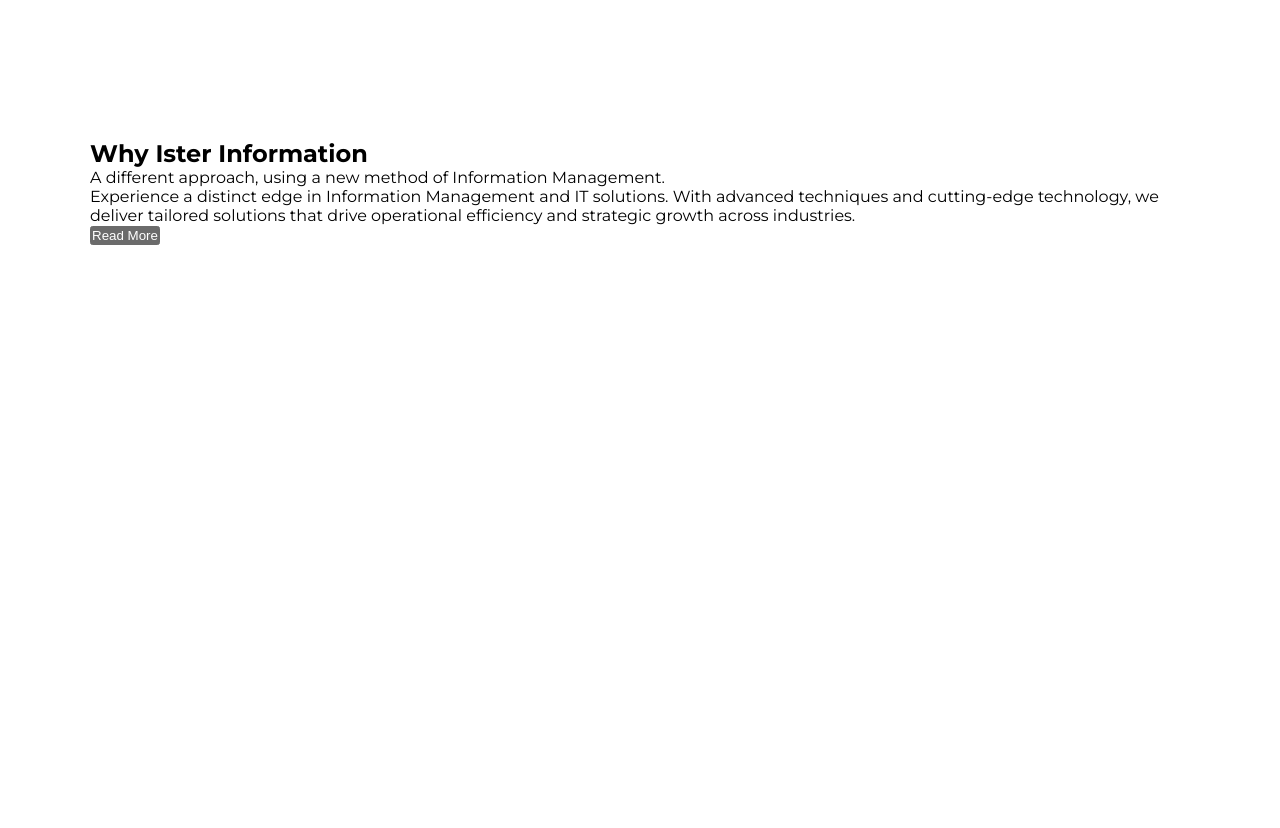
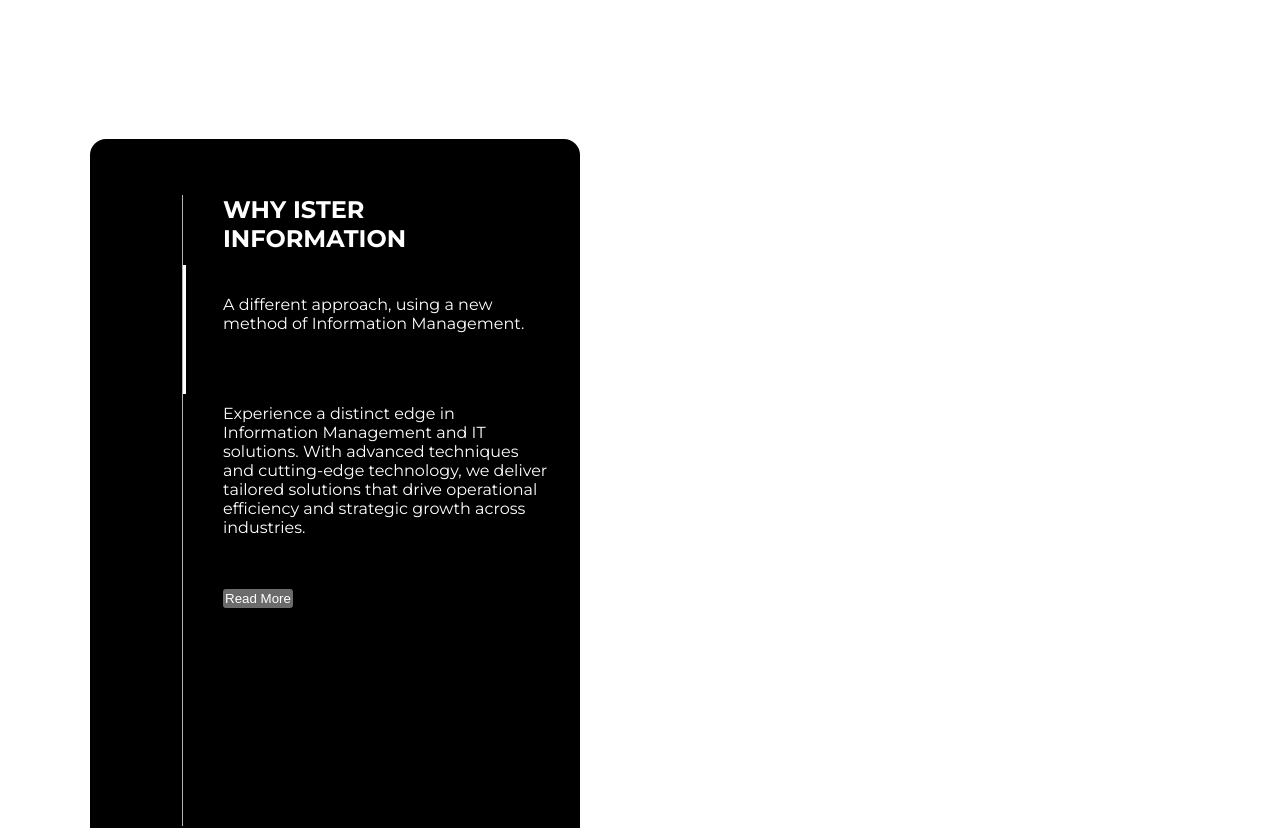
Before and after one commit to Moamal-2000/aster-information, a React (Vite) app: page / in a window 1280 px wide. Shown: the part 4580-5408 px from the top of the page. Built offline with nearby package versions, Linux system fonts and the light colour scheme.

Commit message:
feat: basic styles for WhyUsSection card

```diff
--- a/src/Components/Home/WhyUs/WhyUsSection.jsx
+++ b/src/Components/Home/WhyUs/WhyUsSection.jsx
@@ -1,4 +1,5 @@
 import { WEBSITE_NAME } from "src/Data/variables";
+import AnimatedLine from "../../Shared/MiniComponents/AnimatedLine/AnimatedLine";
 import s from "./WhyUsSection.module.scss";
 
 const WhyUsSection = () => {
@@ -7,20 +8,37 @@ const WhyUsSection = () => {
       <div className={s.backgroundImg} />
 
       <div className="container">
+        <div className={s.card}>
+          <div className={s.animatedLine}>
+            <AnimatedLine
+              lineHeight="631px"
+              yAxis="129px"
+              animateTo="70px"
+              lineColors={{
+                lineColor: "#b4b4b4",
+                animatedLineColor: "#fff",
+              }}
+            />
+          </div>
+
+          <div className={s.content}>
             <h2 className={s.title}>Why {WEBSITE_NAME}</h2>
 
             <p className={s.subTitle}>
-          A different approach, using a new method of Information Management.
+              A different approach, using a new method of Information
+              Management.
             </p>
 
             <p className={s.description}>
-          Experience a distinct edge in Information Management and IT solutions.
-          With advanced techniques and cutting-edge technology, we deliver
-          tailored solutions that drive operational efficiency and strategic
-          growth across industries.
+              Experience a distinct edge in Information Management and IT
+              solutions. With advanced techniques and cutting-edge technology,
+              we deliver tailored solutions that drive operational efficiency
+              and strategic growth across industries.
             </p>
 
             <button type="button">Read More</button>
+          </div>
+        </div>
       </div>
     </section>
   );
--- a/src/Components/Home/WhyUs/WhyUsSection.module.scss
+++ b/src/Components/Home/WhyUs/WhyUsSection.module.scss
@@ -2,7 +2,6 @@
 
 .whyUsSection {
   padding: 500px 0;
-  width: 100%;
 }
 
 .backgroundImg {
@@ -16,3 +15,35 @@
   z-index: -1000;
   height: 100dvh;
 }
+
+.card {
+  position: relative;
+  background-color: var(--black);
+  color: var(--white);
+  width: 490px;
+  padding: 56px 31px 66px 92px;
+  display: flex;
+  gap: 40px;
+  border-radius: 16px;
+}
+
+.card .animatedLine {
+
+}
+
+.card .content {
+
+}
+
+.content .title {
+  text-transform: uppercase;
+  margin-bottom: 42px;
+}
+
+.content .subTitle {
+  margin-bottom: 71px;
+}
+
+.content .description {
+  margin-bottom: 51px;
+}
```
Lines whose indentation alone changed are shown as unchanged.
